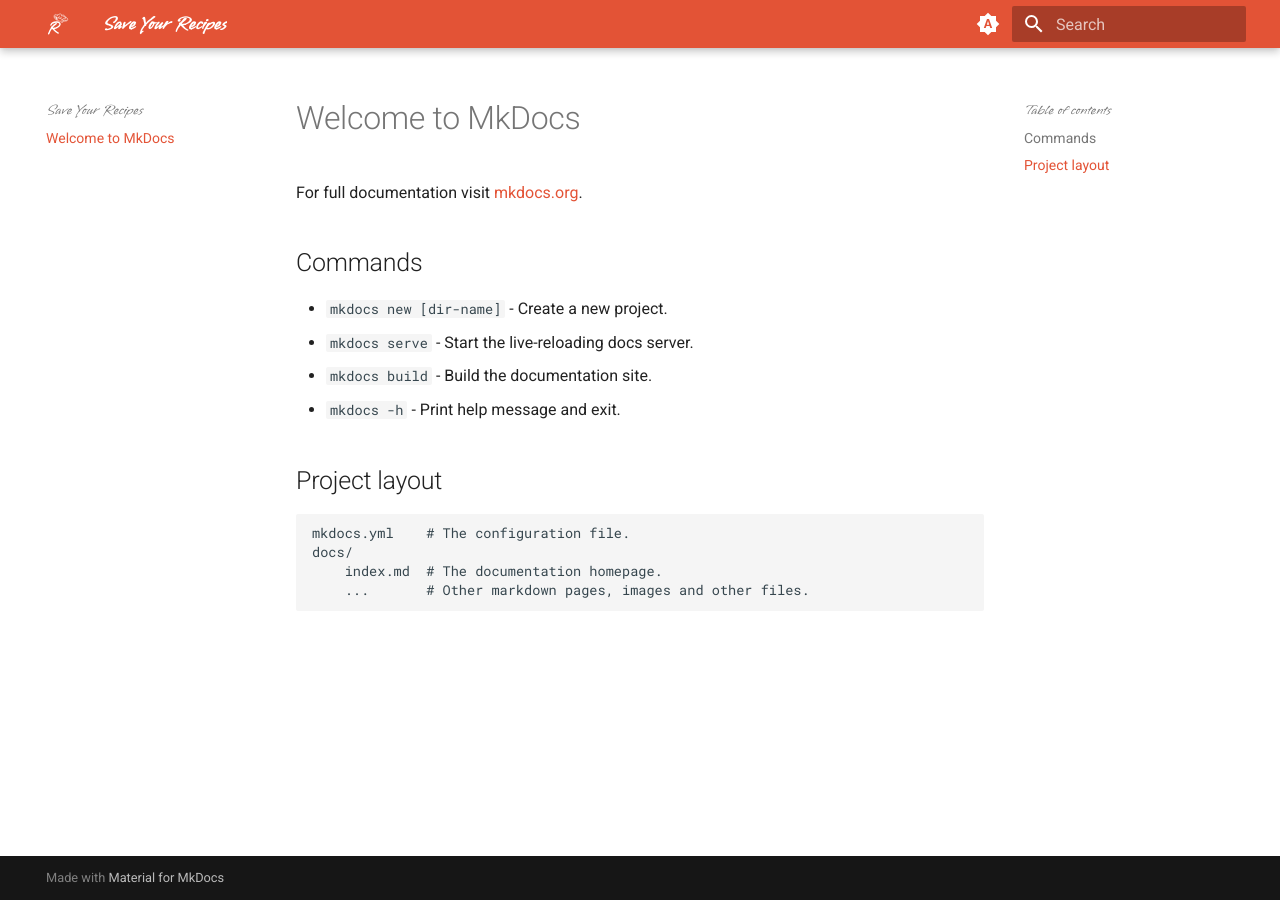
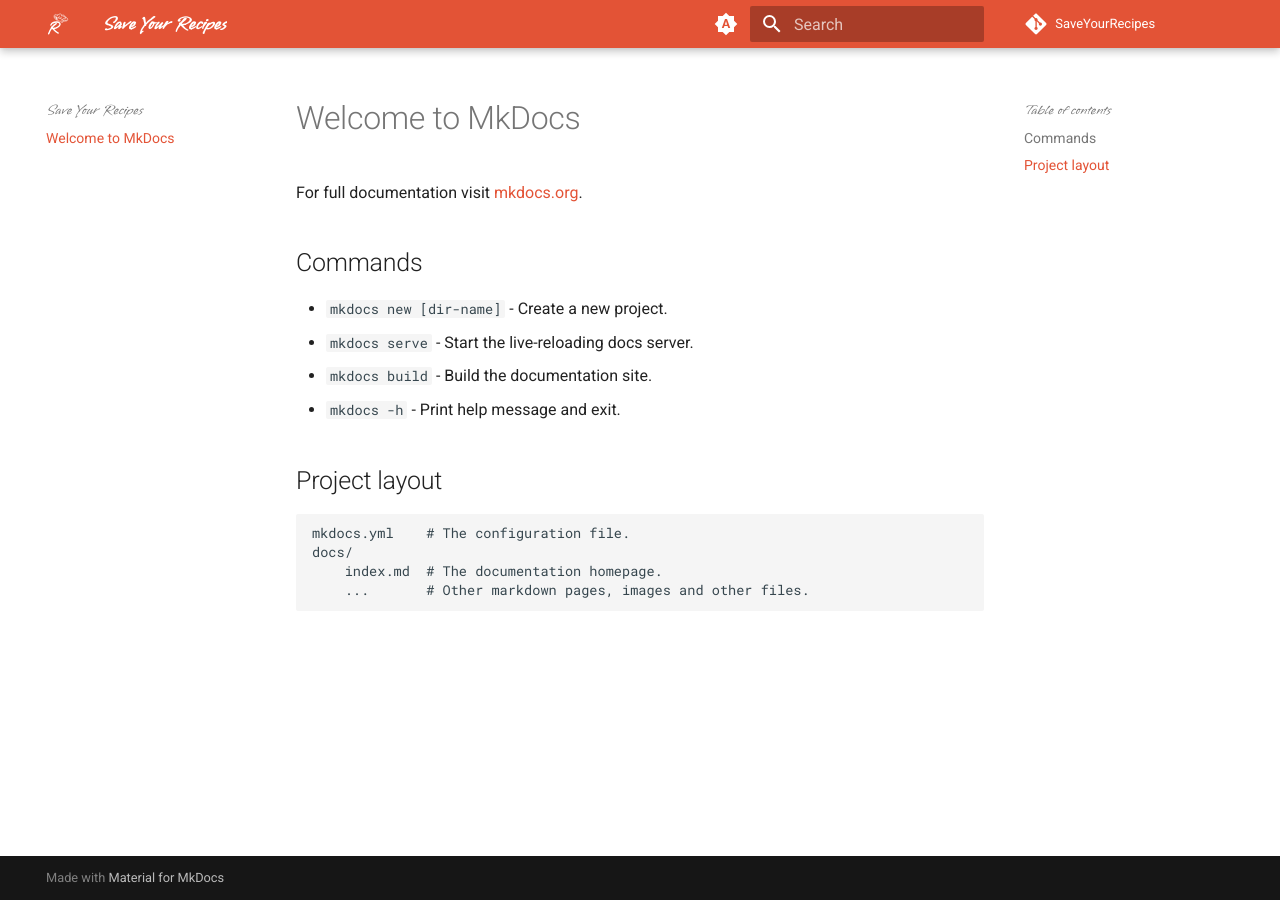
Before and after one commit to EleanorPrins/SaveYourRecipes, an MkDocs documentation site: the page built from docs/docs/index.md, in a window 1280 px wide. Built offline with MkDocs 1.6.1 and Material for MkDocs 9.7.7, drawn with Linux system fonts in a browser that asks for light colours; comment, search, counter and statistics services are not loaded.

Commit message:
Add github repo

```diff
--- a/docs/mkdocs.yml
+++ b/docs/mkdocs.yml
@@ -1,5 +1,7 @@
 site_name: Save Your Recipes
 site_url: https://docs.saveyour.recipes
+repo_url: https://github.com/EleanorPrins/SaveYourRecipes
+repo_name: SaveYourRecipes
 
 extra_css:
   - assets/stylesheets/extra.css
```
